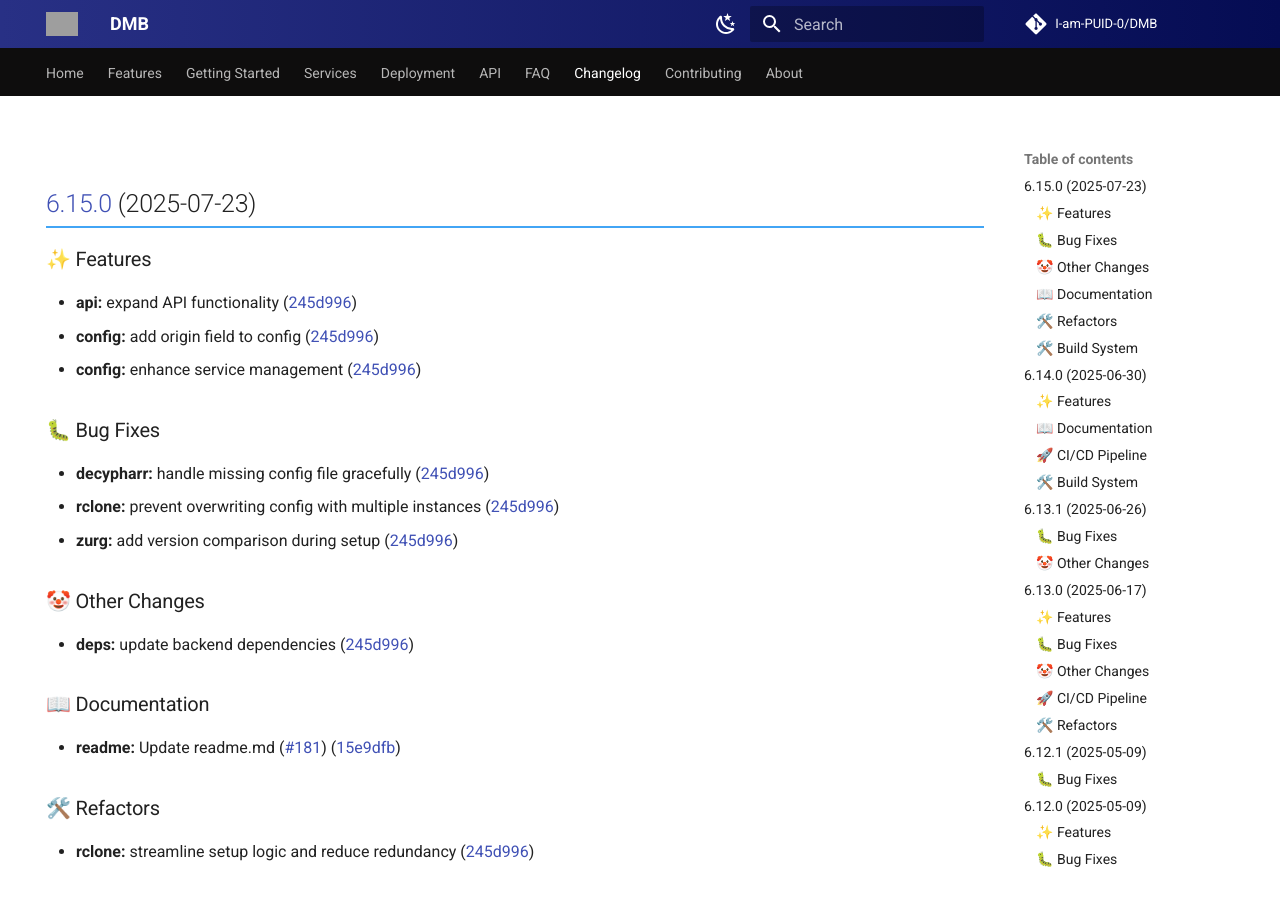
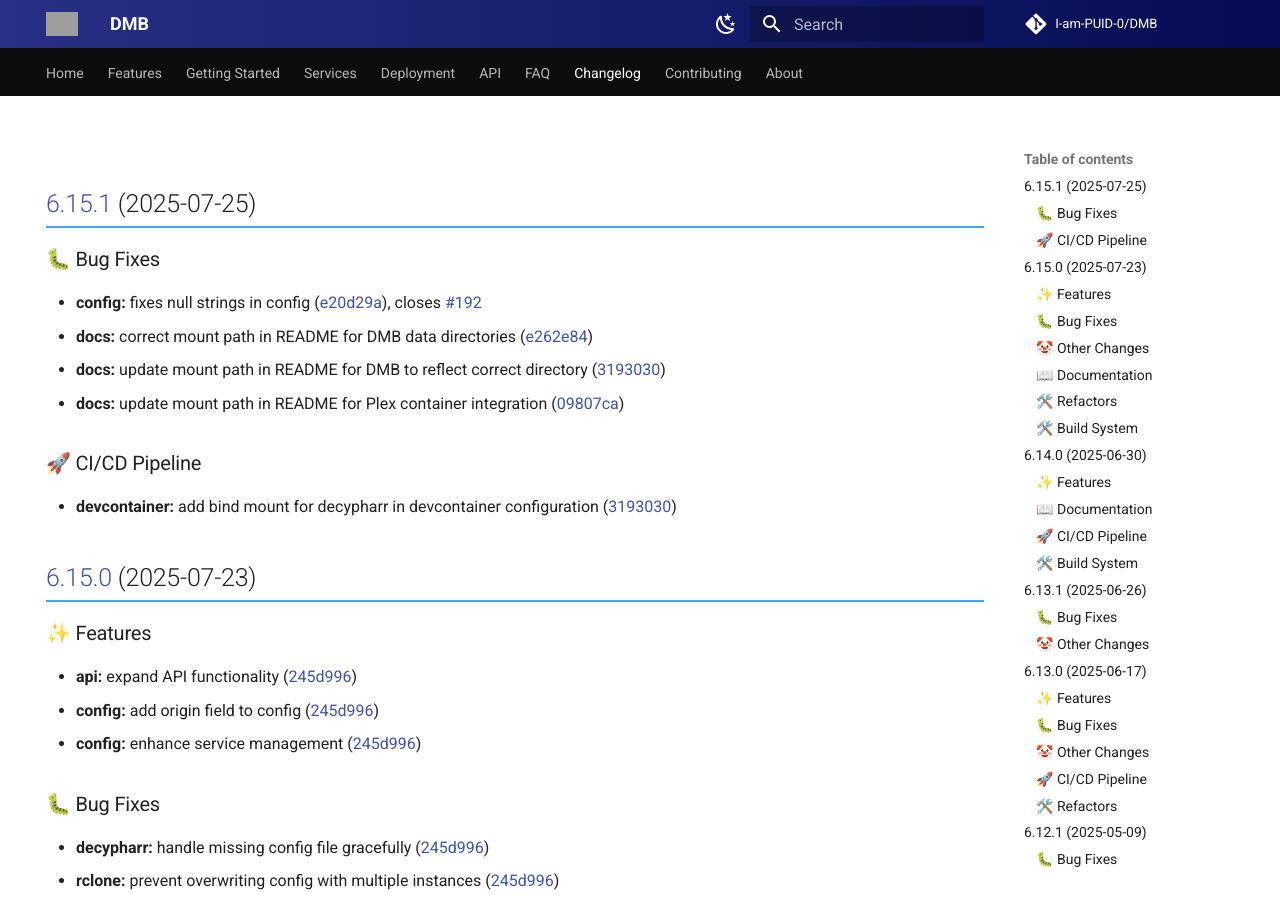
Before and after one commit to I-am-PUID-0/DMB_Docs, an MkDocs documentation site: the page built from docs/changelog.md, in a window 1280 px wide and 900 px high. Built offline with MkDocs 1.6.1 and Material for MkDocs 9.7.7, drawn with Linux system fonts in a browser that asks for light colours; comment, search, counter and statistics services are not loaded; grey boxes are pictures that could not be loaded.

Commit message:
Update Changelog

```diff
--- a/docs/changelog.md
+++ b/docs/changelog.md
@@ -4,6 +4,21 @@ hide:
 ---
 
 # Changelog
+
+## [6.15.1](https://github.com/I-am-PUID-0/DMB/compare/6.15.0...6.15.1) (2025-07-25)
+
+
+### 🐛 Bug Fixes
+
+* **config:** fixes null strings in config ([e20d29a](https://github.com/I-am-PUID-0/DMB/commit/e20d29af26de00b3030af32a07a08448d6e7f9ad)), closes [#192](https://github.com/I-am-PUID-0/DMB/issues/192)
+* **docs:** correct mount path in README for DMB data directories ([e262e84](https://github.com/I-am-PUID-0/DMB/commit/e262e84f4ab7767b0bbd988574dc28adf731d3e8))
+* **docs:** update mount path in README for DMB to reflect correct directory ([3193030](https://github.com/I-am-PUID-0/DMB/commit/3193030dc66622b650cbda42d2cc0a608b694da6))
+* **docs:** update mount path in README for Plex container integration ([09807ca](https://github.com/I-am-PUID-0/DMB/commit/09807ca358467e9796c435f1ef52f11cd48d6862))
+
+
+### 🚀 CI/CD Pipeline
+
+* **devcontainer:** add bind mount for decypharr in devcontainer configuration ([3193030](https://github.com/I-am-PUID-0/DMB/commit/3193030dc66622b650cbda42d2cc0a608b694da6))
 
 ## [6.15.0](https://github.com/I-am-PUID-0/DMB/compare/6.14.0...6.15.0) (2025-07-23)
 
```
